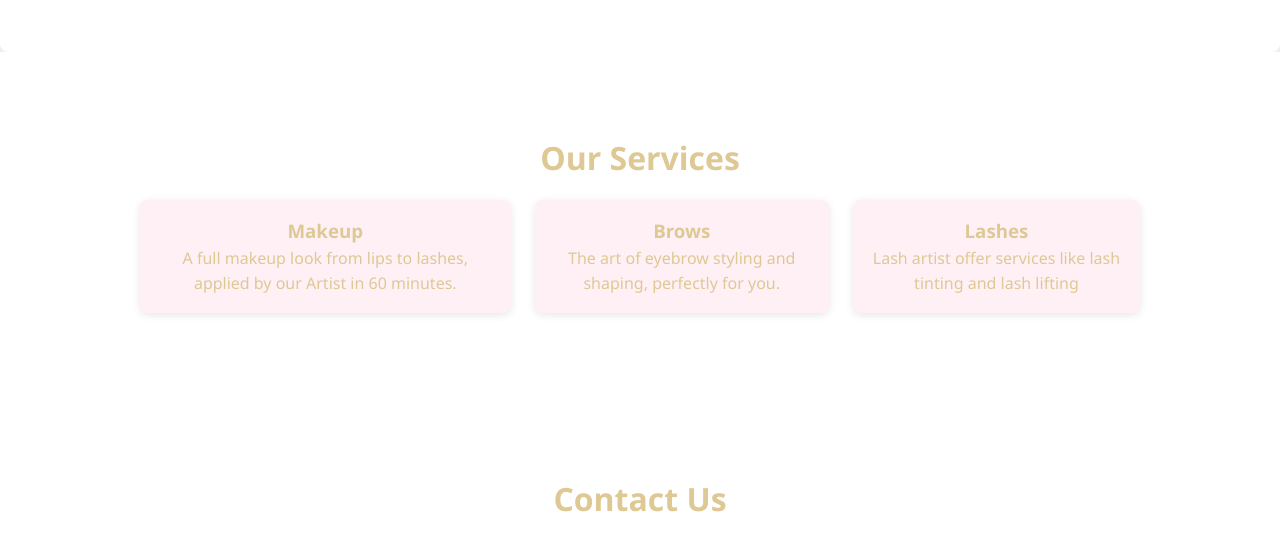
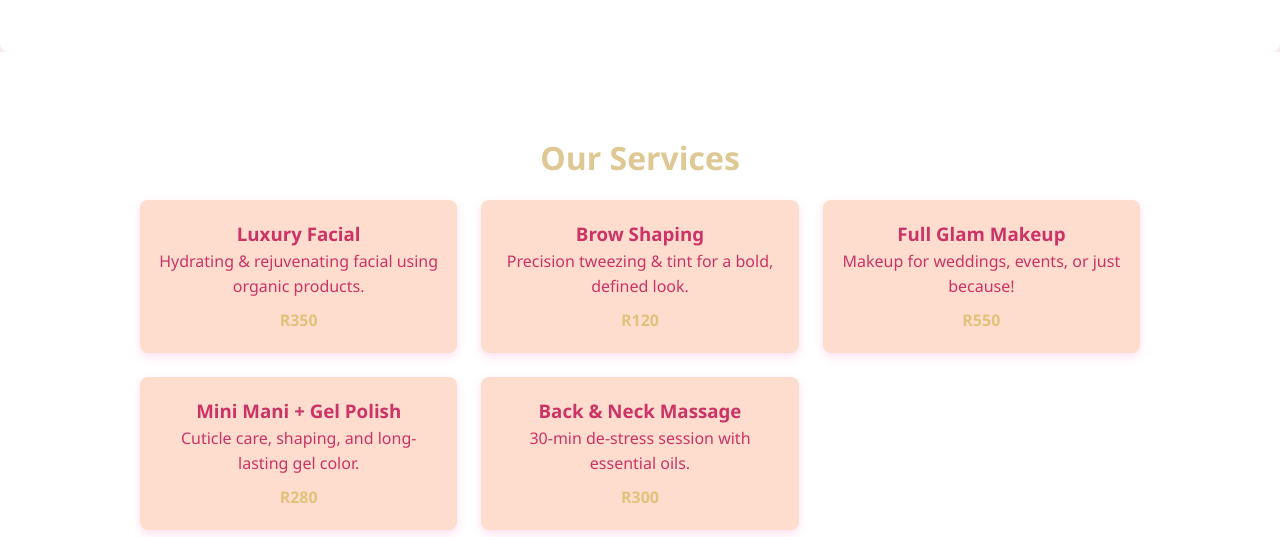
Before and after one commit to SimKitkat/Beauty-Bar, a plain HTML site: page index.html in a window 1280 px wide. Shown: the part 1025-1562 px from the top of the page. Drawn offline with Linux system fonts and the light colour scheme.

Commit message:
update html and css
updated services grid

```diff
--- a/index.html
+++ b/index.html
@@ -14,7 +14,7 @@
     <div class="container">
       <h1>Thandi’s Beauty Bar</h1>
       <p>Luxury Feel. Affordable Services.</p>
-      <a href="#services" class="cta">Book Now</a>
+      <a href="#contact" class="cta">Book Now</a>
     </div>
   </header>
 
@@ -36,25 +36,39 @@
            <img src="pexels-n-voitkevich-5128235.jpg" alt="a woman getting her eyelashes installed">
         </div>
 </section>
-  <section id="services" class="services">
+   <section class="services">
       <div class="container">
         <h2>Our Services</h2>
         <div class="service-grid">
-        <div class="service">
-          <h3>Makeup</h3>
-          <p>A full makeup look from lips to lashes, applied by our Artist in 60 minutes.</p>
+          <div class="card">
+            <h3>Luxury Facial</h3>
+            <p>Hydrating & rejuvenating facial using organic products.</p>
+            <span>R350</span>
           </div>
-        <div class="service">
-          <h3>Brows</h3>
-          <p>The art of eyebrow styling and shaping, perfectly for you.</p>
+          <div class="card">
+            <h3>Brow Shaping</h3>
+            <p>Precision tweezing & tint for a bold, defined look.</p>
+            <span>R120</span>
           </div>
-        <div class="service">
-          <h3>Lashes</h3>
-          <p>Lash artist offer services like lash tinting and lash lifting</p>
+          <div class="card">
+            <h3>Full Glam Makeup</h3>
+            <p>Makeup for weddings, events, or just because!</p>
+            <span>R550</span>
+          </div>
+          <div class="card">
+            <h3>Mini Mani + Gel Polish</h3>
+            <p>Cuticle care, shaping, and long-lasting gel color.</p>
+            <span>R280</span>
+          </div>
+          <div class="card">
+            <h3>Back & Neck Massage</h3>
+            <p>30-min de-stress session with essential oils.</p>
+            <span>R300</span>
           </div>
         </div>
       </div>
     </section>
+
 
   <section id="contact" class="contact">
     <div class="container">
--- a/style.css
+++ b/style.css
@@ -49,15 +49,25 @@ h2 {
   text-align: center;
 }
 .service-grid {
-  display: flex;
-  flex-direction: column;
+  display: grid;
+  grid-template-columns: repeat(auto-fit, minmax(250px, 1fr));
   gap: 1.5rem;
+  margin-top: 1rem;
 }
-.service {
-  background: #fff0f6;
-  padding: 1rem;
+
+.card {
+  background: #feddce;
+  color: #cc3366;
   border-radius: 8px;
-  box-shadow: 0 2px 8px rgba(0, 0, 0, 0.1);
+  padding: 1.2rem;
+  box-shadow: 0 4px 10px rgba(255, 105, 180, 0.2);
+}
+
+.card span {
+  display: block;
+  margin-top: 0.5rem;
+  font-weight: bold;
+  color: #e1c27a;
 }
 
 .images-grid {
```
Lines whose indentation alone changed are shown as unchanged.
